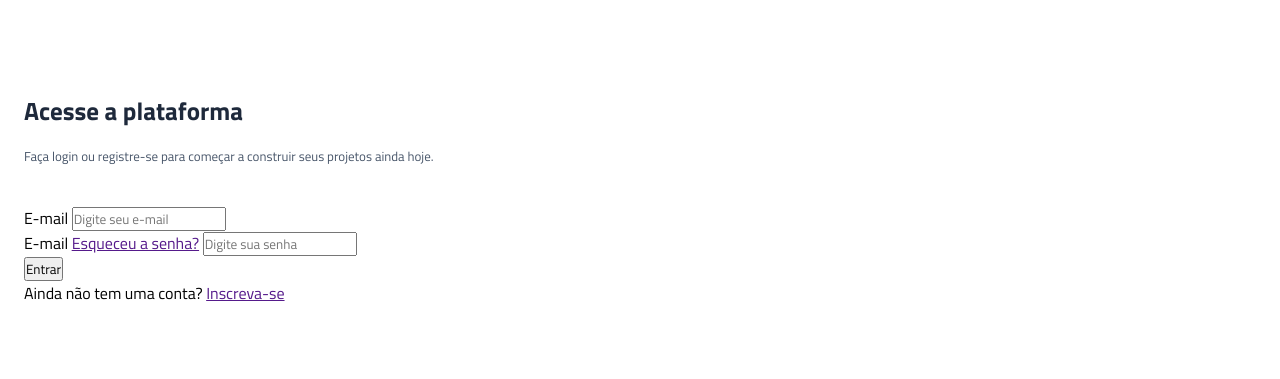
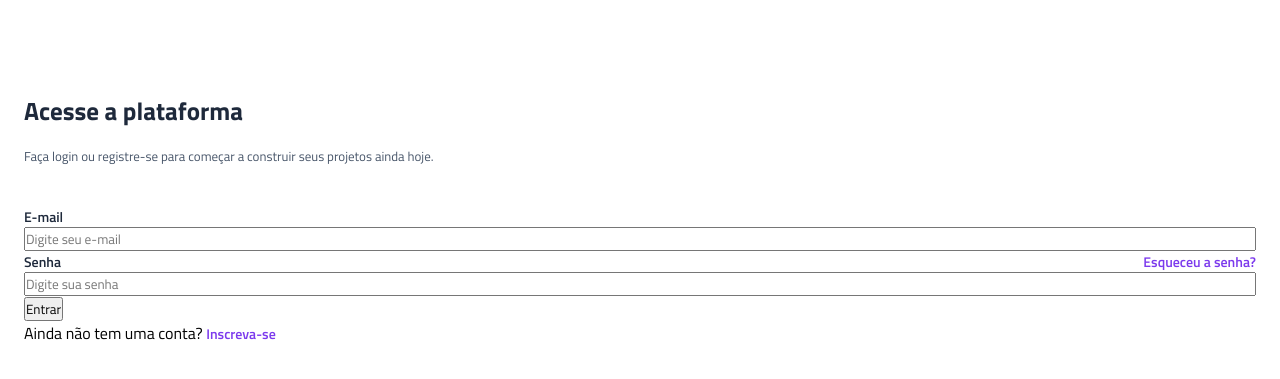
Before and after one commit to isabelle1234567890/projeto-vertigo, a plain HTML site: page index.html in a window 1280 px wide. Shown: the part 101-480 px from the top of the page. Drawn offline with Linux system fonts and the light colour scheme.

Commit message:
estilização dos labels e das âncoras de seção de login

```diff
--- a/index.html
+++ b/index.html
@@ -30,8 +30,11 @@
                     <input type="email" placeholder="Digite seu e-mail" id="email">
                 </div>
                 <div class="input-box">
-                    <label for="senha">E-mail</label>
-                    <a href="">Esqueceu a senha?</a>
+                    <div>
+                        <label for="senha">Senha</label>
+                        <a href="">Esqueceu a senha?</a>
+                    </div>
+
                     <input type="password" placeholder="Digite sua senha" id="senha">
                 </div>
 
--- a/style.css
+++ b/style.css
@@ -12,6 +12,7 @@
 :root {
     --gray-800: #1E293B;
     --gray-600: #475569;
+    --purple: #7c3aed;
 }
 
 /* numero = 20 */
@@ -48,4 +49,31 @@ main {
     color: var(--gray-600);
 }
 
+.input-box {
+    display: flex;
+    flex-direction: column;
+}
+
+.input-box div {
+    display: flex;
+    justify-content: space-between;
+    align-items: center;
+}
+
+.login label {
+    font-size: 0.875rem;
+    color: var(--gray-800);
+    font-weight: 600;
+}
+
+.login a {
+    color: var(--purple);
+    text-decoration: none;
+    font-size: 0.875rem;
+    font-weight: 600;
+}
+
+.login a:hover {
+    text-decoration: underline;
+}
 /* nome da cor, rgb, rgba, hex, hsl, hwb */
```
